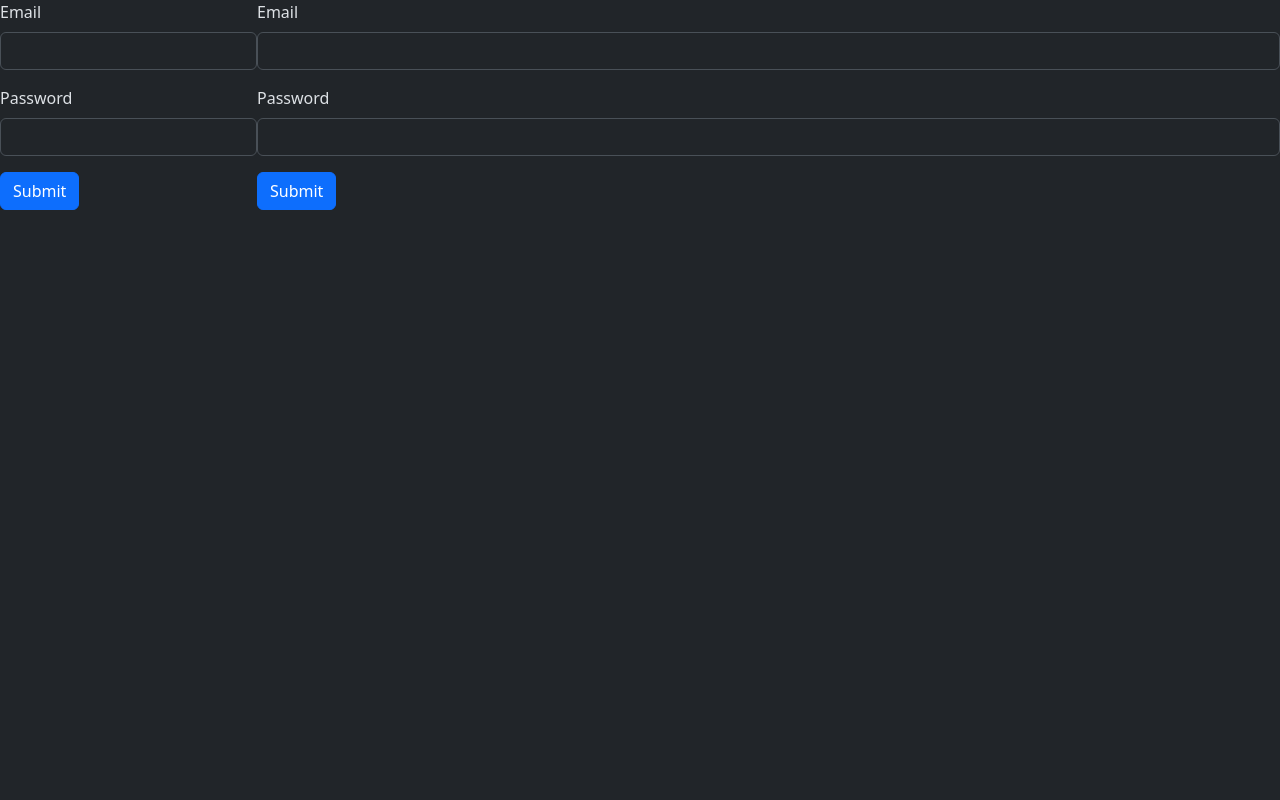
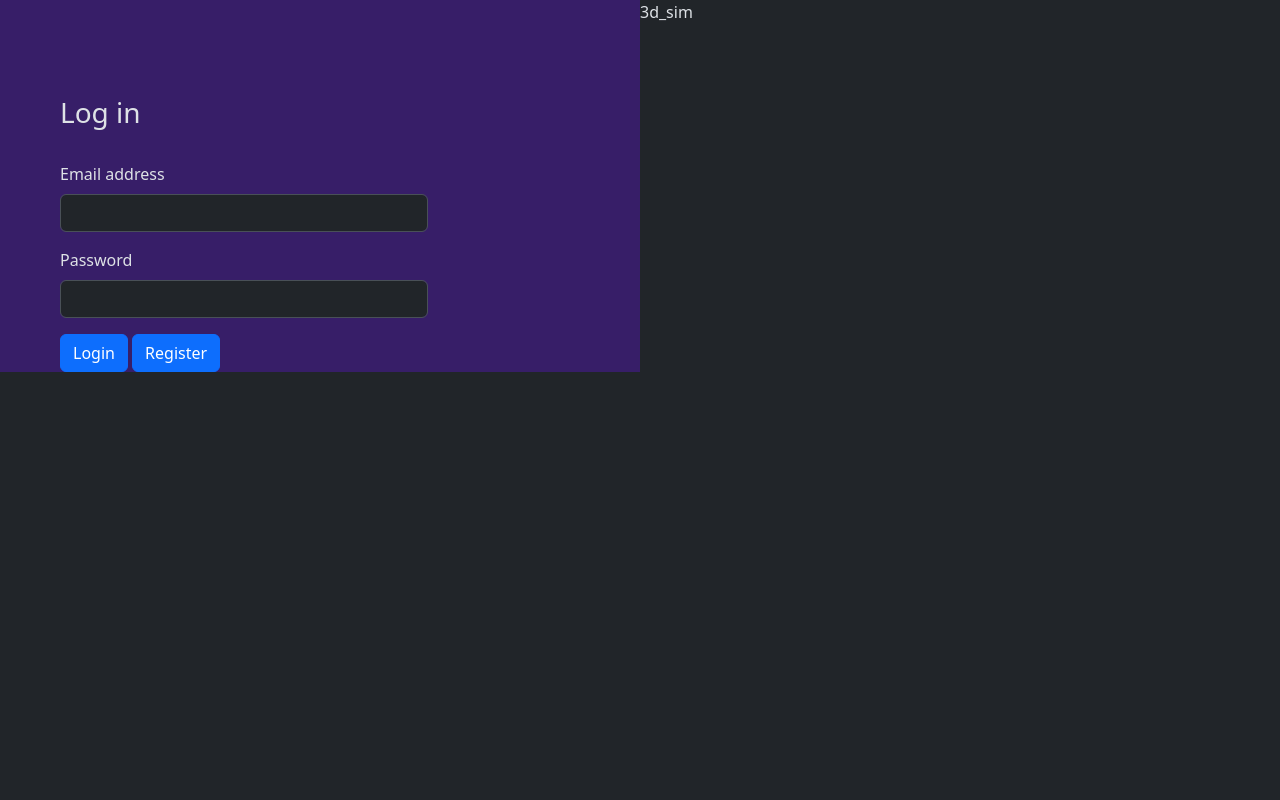
Before and after one commit to Kevince05/3D_sim, a PHP site: page /login.php in a window 1280 px wide. Run offline with PHP 8.4, Linux system fonts and the light colour scheme.

Commit message:
login init ??

```diff
--- a/login.php
+++ b/login.php
@@ -45,34 +45,33 @@ if ($_SERVER['REQUEST_METHOD'] === 'POST') {
 </head>
 
 <body data-bs-theme="dark">
-    <div class="container-float d-flex align-self-center">
-        <div class="align-self-center">
-            <form action="login.php" method="POST">
-                <div class="mb-3">
-                    <label for="email" class="form-label">Email</label>
-                    <input type="text" class="form-control" name="email" id="email" required>
+    <section style="height: 100vh;">
+        <div class="container-fluid">
+            <div class="row">
+                <div class="col-sm-6"<?php $col=['#0dcaf0','#20c997','#198754','#fd7e14','#6f42c1','#6610f2','#0d6efd']; echo 'style = "background-color:'. $col[array_rand($col,1)] .'50;"'?>>
+                    <div class="d-flex align-items-center h-custom-2 px-5 mt-5 pt-5">
+                        <form style="width: 23rem;">
+                            <h3 class="fw-normal mb-3 pb-3">Log in</h3>
+                            <div class="mb-3">
+                                <label class="form-label" for="email">Email address</label>
+                                <input type="email" id="email" class="form-control form-control"/>
+                            </div>
+                            <div class="mb-3">
+                                <label class="form-label" for="password">Password</label>
+                                <input type="password" id="password" class="form-control form-control"/>
+
+                            </div>
+                            <input type="submit" name="submit_type" value="Login" class="btn btn-primary" />
+                            <input type="submit" name="submit_type" value="Register" class="btn btn-primary" />
+                        </form>
+                    </div>
                 </div>
-                <div class="mb-3">
-                    <label for="pwd" class="form-label">Password</label>
-                    <input type="password" class="form-control" name="pwd" id="pwd" required>
+                <div class="col-sm-6 px-0 d-none d-sm-block">
+                    3d_sim
                 </div>
-                <button type="submit" class="btn btn-primary">Submit</button>
-            </form>
+            </div>
         </div>
-        <div class="flex-fill">
-            <form action="login.php" method="POST">
-                <div class="mb-3">
-                    <label for="email" class="form-label">Email</label>
-                    <input type="text" class="form-control" name="email" id="email" required>
-                </div>
-                <div class="mb-3">
-                    <label for="pwd" class="form-label">Password</label>
-                    <input type="password" class="form-control" name="pwd" id="pwd" required>
-                </div>
-                <button type="submit" class="btn btn-primary">Submit</button>
-            </form>
-        </div>
-    </div>
+    </section>
     <?php
     if (isset($error)) {
         echo '<div class="error-container"><p>' . $error . '</p></div>';
```
Also changed, not shown: db/3d_sim.sql (+14 -9 lines).
